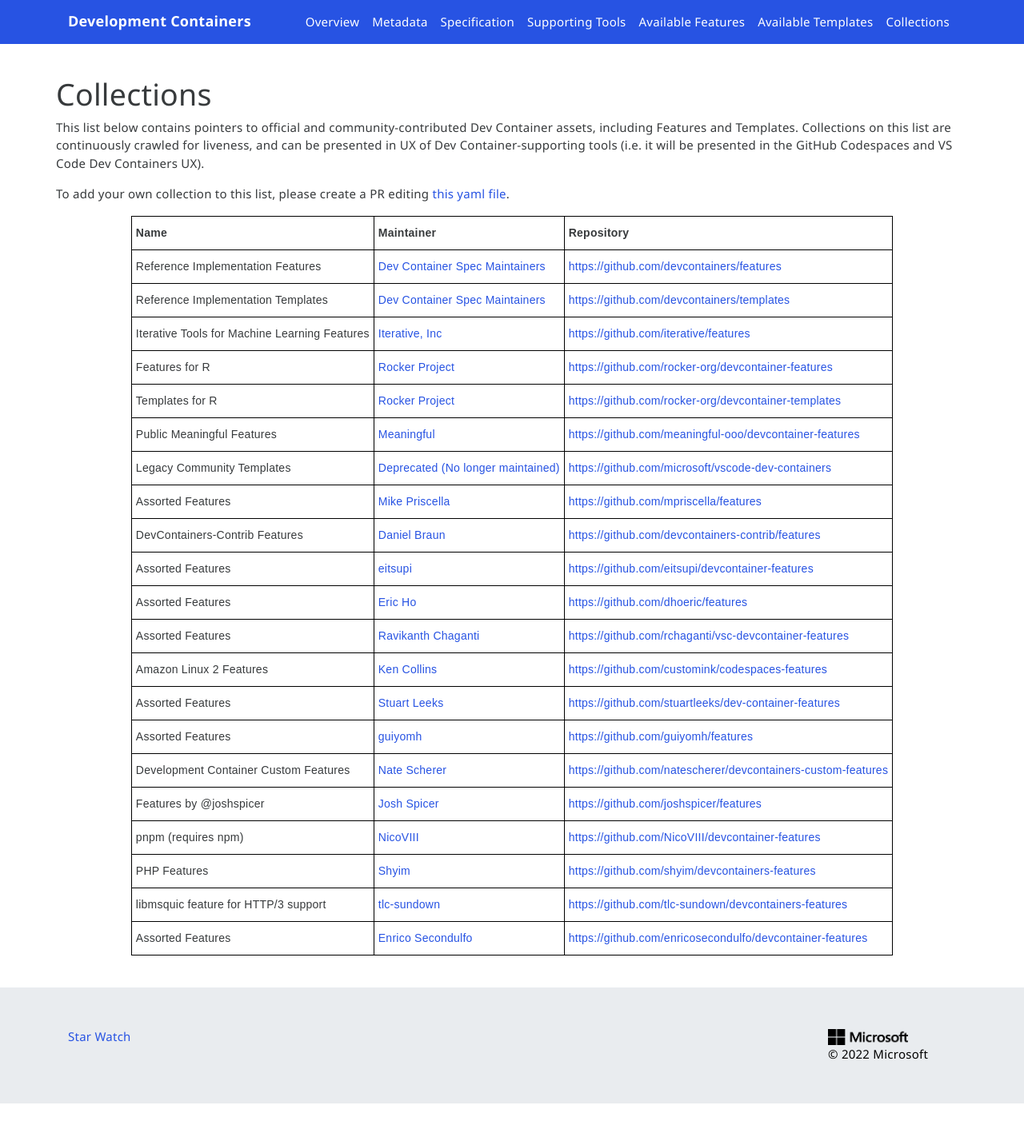
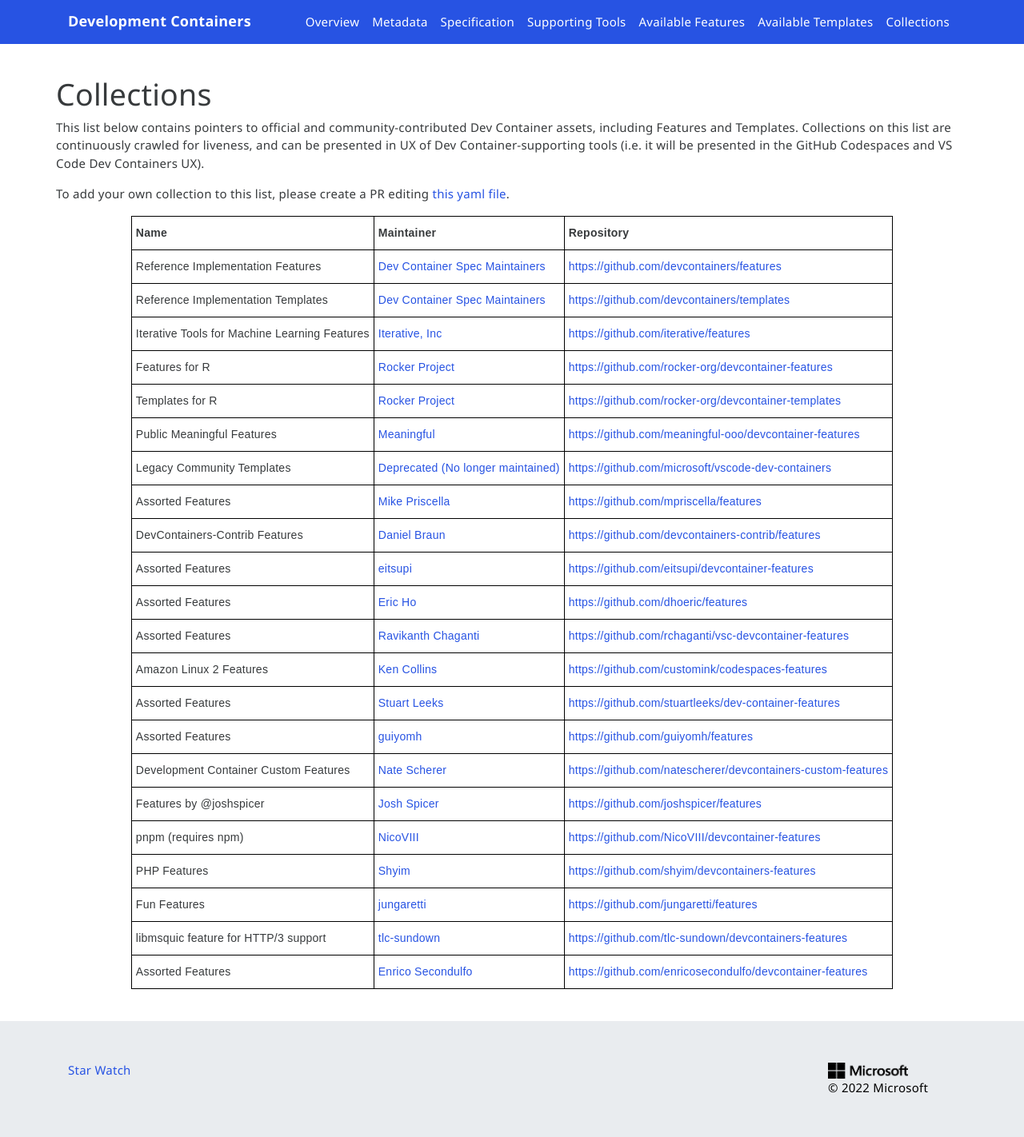
Before and after one commit to devcontainers/devcontainers.github.io, a Jekyll site: the page built from collections.html, in a window 1280 px wide. Shown: the whole page at 80% size. Built offline with Jekyll 4.4.1, drawn with Linux system fonts in a browser that asks for light colours; nearby versions of some CDN libraries; comment, search, counter and statistics services are not loaded; before the commit the page ends 1380 px from its top, so only the background shows below that.

Commit message:
Add to features index (#74)
Co-authored-by: Josh Spicer <josh@joshspicer.com>

```diff
--- a/_data/collection-index.yml
+++ b/_data/collection-index.yml
@@ -93,6 +93,11 @@
   contact: https://github.com/shyim/devcontainers-features/issues
   repository: https://github.com/shyim/devcontainers-features
   ociReference: ghcr.io/shyim/devcontainers-features
+- name: Fun Features
+  maintainer: jungaretti
+  contact: https://github.com/jungaretti/features/issues
+  repository: https://github.com/jungaretti/features
+  ociReference: ghcr.io/jungaretti/features
 - name: libmsquic feature for HTTP/3 support
   maintainer: tlc-sundown
   contact: https://github.com/tlc-sundown/devcontainers-features/issues
```
